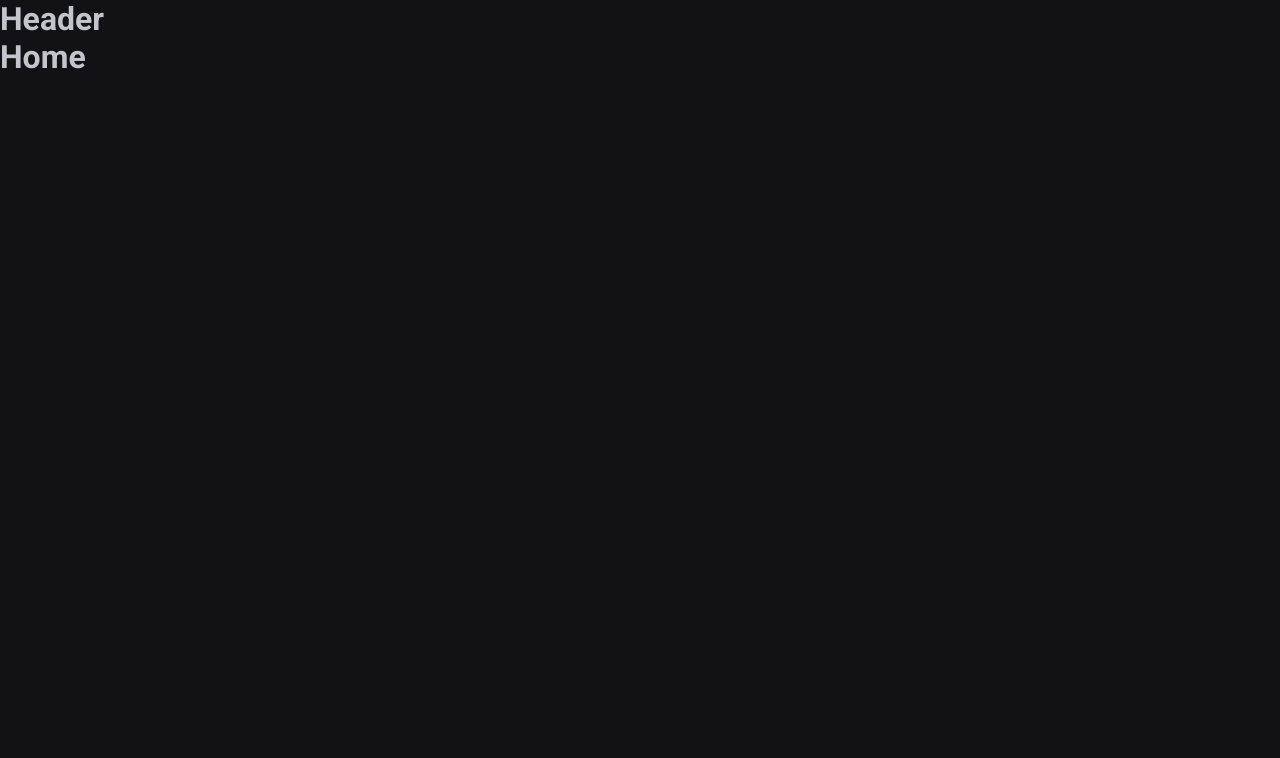
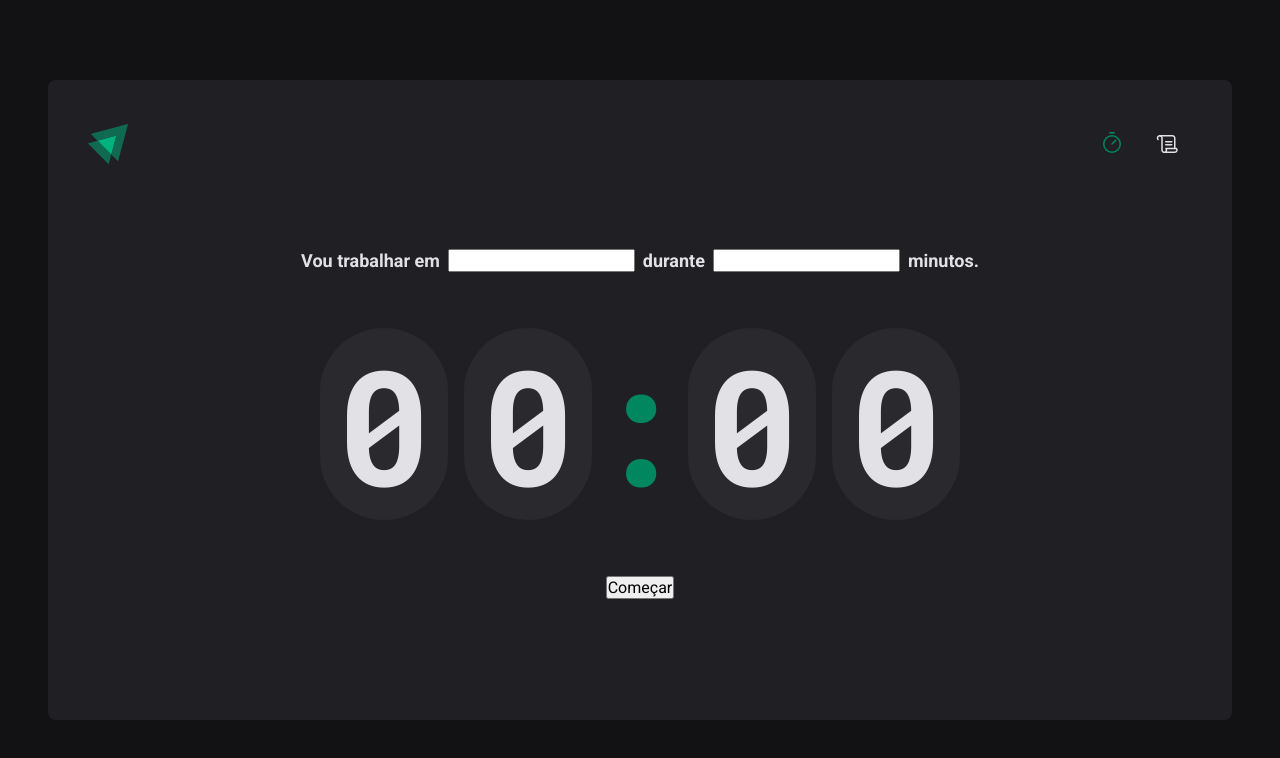
Before and after one commit to DsBastos/02-ignite-pomodoro-timer, a React (Vite) app: page / in a window 1280 px wide. Shown: the top 758 px of the page. Built offline with nearby package versions, Linux system fonts and the light colour scheme.

Commit message:
Página Home feita

```diff
--- a/package.json
+++ b/package.json
@@ -11,6 +11,7 @@
   },
   "dependencies": {
     "eslint-plugin-react-hooks": "^4.6.0",
+    "phosphor-react": "^1.4.1",
     "react": "^18.2.0",
     "react-dom": "^18.2.0",
     "react-router-dom": "^6.7.0",
--- a/src/components/Header.tsx
+++ /dev/null
@@ -1,7 +0,0 @@
-export function Header() {
-  return (
-    <header>
-      <h1>Header</h1>
-    </header>
-  )
-}
--- /dev/null
+++ b/src/components/Header/index.tsx
@@ -0,0 +1,21 @@
+import { HeaderContainer } from './styles'
+import { Timer, Scroll } from 'phosphor-react'
+
+import logoIgnite from '../../assets/logo-ignite.svg'
+import { NavLink } from 'react-router-dom'
+
+export function Header() {
+  return (
+    <HeaderContainer>
+      <img src={logoIgnite} alt="" />
+      <nav>
+        <NavLink to="/" title="Timer">
+          <Timer size={24} />
+        </NavLink>
+        <NavLink to="/history" title="History">
+          <Scroll size={24} />
+        </NavLink>
+      </nav>
+    </HeaderContainer>
+  )
+}
--- /dev/null
+++ b/src/components/Header/styles.ts
@@ -0,0 +1,34 @@
+import styled from 'styled-components'
+
+export const HeaderContainer = styled.div`
+  display: flex;
+  align-items: center;
+  justify-content: space-between;
+
+  nav {
+    display: flex;
+    gap: 0.5rem;
+
+    a {
+      width: 3rem;
+      height: 3rem;
+
+      display: flex;
+      justify-content: center;
+      align-items: center;
+
+      color: ${(props) => props.theme['gray-100']};
+
+      border-top: 3px solid transparent;
+      border-bottom: 3px solid transparent;
+
+      &:hover {
+        border-bottom: 3px solid ${(props) => props.theme['green-500']};
+      }
+
+      &.active {
+        color: ${(props) => props.theme['green-500']};
+      }
+    }
+  }
+`
--- a/src/layouts/DefaultLayout.tsx
+++ /dev/null
@@ -1,11 +0,0 @@
-import { Outlet } from 'react-router-dom'
-import { Header } from '../components/Header'
-
-export function DefaultLayout() {
-  return (
-    <div>
-      <Header />
-      <Outlet />
-    </div>
-  )
-}
--- /dev/null
+++ b/src/layouts/DefaultLayout/index.tsx
@@ -0,0 +1,12 @@
+import { Outlet } from 'react-router-dom'
+import { Header } from '../../components/Header'
+import { LayoutContainer } from './styles'
+
+export function DefaultLayout() {
+  return (
+    <LayoutContainer>
+      <Header />
+      <Outlet />
+    </LayoutContainer>
+  )
+}
--- /dev/null
+++ b/src/layouts/DefaultLayout/styles.ts
@@ -0,0 +1,14 @@
+import styled from 'styled-components'
+
+export const LayoutContainer = styled.div`
+  max-width: 74rem;
+  height: calc(100vh - 10rem);
+  margin: 5rem auto;
+  padding: 2.5rem;
+
+  background: ${(props) => props.theme['gray-800']};
+  border-radius: 8px;
+
+  display: flex;
+  flex-direction: column;
+`
--- a/src/pages/Home.tsx
+++ /dev/null
@@ -1,8 +0,0 @@
-/* eslint-disable prettier/prettier */
-export function Home() {
-  return (
-    <div>
-      <h1>Home</h1>
-    </div>
-  )
-}
--- /dev/null
+++ b/src/pages/Home/index.tsx
@@ -0,0 +1,37 @@
+import {
+  CountdownContainer,
+  FormContainer,
+  HomeContainer,
+  Seperator,
+} from './styles'
+
+export function Home() {
+  return (
+    <HomeContainer>
+      <form action="">
+        <FormContainer>
+          <label htmlFor="task">Vou trabalhar em</label>
+          <input type="text" id="task" />
+
+          <label htmlFor="minutesAmount">durante</label>
+          <input type="number" id="minutesAmount" />
+
+          <span>minutos.</span>
+        </FormContainer>
+
+        <CountdownContainer>
+          <span>0</span>
+          <span>0</span>
+
+          <Seperator>:</Seperator>
+          <span>0</span>
+          <span>0</span>
+        </CountdownContainer>
+
+        <button type="button" id="">
+          Começar
+        </button>
+      </form>
+    </HomeContainer>
+  )
+}
--- /dev/null
+++ b/src/pages/Home/styles.ts
@@ -0,0 +1,54 @@
+import styled from 'styled-components'
+
+export const HomeContainer = styled.div`
+  flex: 1;
+
+  display: flex;
+  flex-direction: column;
+  align-items: center;
+  justify-content: center;
+  form {
+    display: flex;
+    flex-direction: column;
+    align-items: center;
+    gap: 3.5rem;
+  }
+`
+
+export const FormContainer = styled.div`
+  width: 100%;
+  display: flex;
+  align-items: center;
+  justify-content: center;
+  gap: 0.5rem;
+  color: ${(props) => props.theme['gray-100']};
+  font-size: 1.125rem;
+  font-weight: bold;
+  flex-wrap: wrap;
+`
+
+export const CountdownContainer = styled.div`
+  font-family: 'Roboto Mono', monospace;
+  font-size: 10rem;
+  line-height: 8rem;
+  color: ${(props) => props.theme['gray-100']};
+
+  display: flex;
+  gap: 1rem;
+
+  span {
+    background: ${(props) => props.theme['gray-700']};
+    padding: 2rem 1rem;
+    border-radius: 8rem;
+  }
+`
+
+export const Seperator = styled.div`
+  padding: 2rem 0;
+  color: ${(props) => props.theme['green-500']};
+
+  width: 4rem;
+  overflow: hidden;
+  display: flex;
+  justify-content: center;
+`
--- a/src/styles/global.ts
+++ b/src/styles/global.ts
@@ -14,6 +14,7 @@
   body {
     background: ${(props) => props.theme['gray-900']} ;
     color: ${(props) => props.theme['gray-300']};
+    -webkit-font-smoothing: antialiased;
   }
 
   body, input, button, textarea {
```
Also changed, not shown: src/assets/Logo-ignite.svg (added), 1 other file (tests, documents, lock files or other folders).
